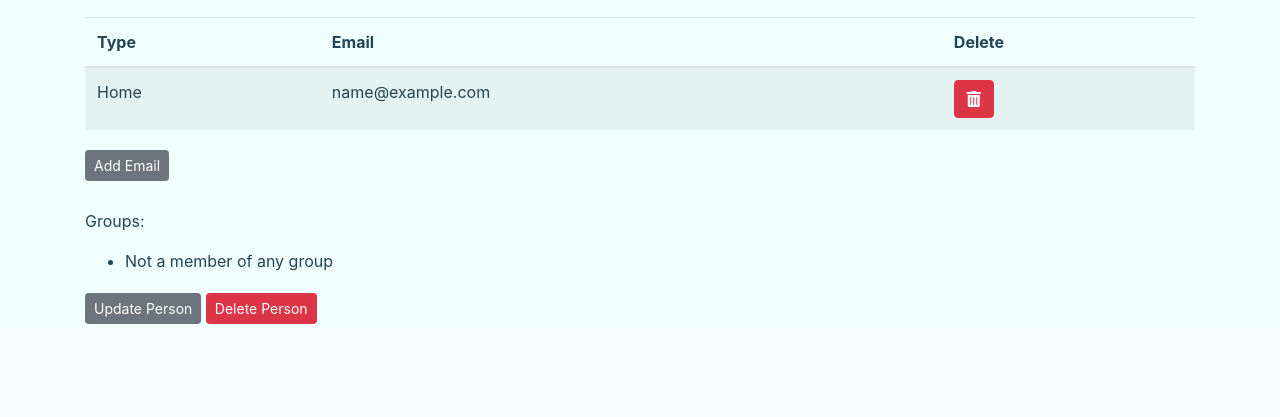
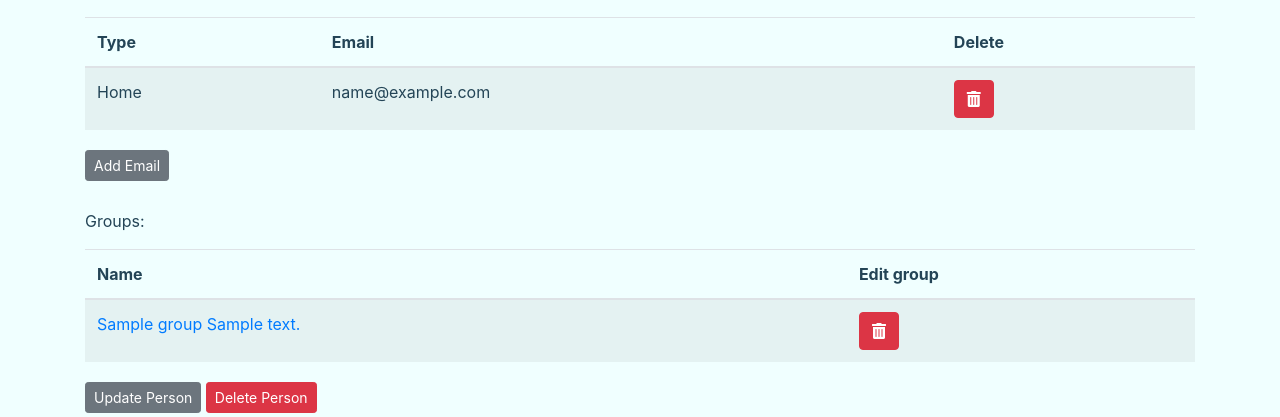
Before and after one commit to AleksandraSandor/WARSZTAT_3_CBOX, a Django app: page /show/1/ in a window 1280 px wide. Shown: the part 500-917 px from the top of the page. Before the commit the page ends 824 px from the top, so only its background shows below. Run offline with Django 3.2, Linux system fonts and the light colour scheme; tables that the repository leaves empty hold one stand-in row (values such as "Sample post"); some libraries are stand-ins or nearby versions.

Commit message:
with groups

```diff
--- a/contact_box/forms.py
+++ b/contact_box/forms.py
@@ -33,7 +33,10 @@ class AddressForm(ModelForm):
 class GroupForm(ModelForm):
     class Meta:
         model = Group
+        exclude = ["people"]
         fields = ('title', 'description', 'persons')
+
+
 
 class SearchForm(forms.Form):
     title = forms.CharField(max_length=128, required=False)
--- a/contact_box/templates/contact_box/all_groups.html
+++ b/contact_box/templates/contact_box/all_groups.html
@@ -19,7 +19,6 @@
                             <th>Edit</th>
                             <th>Delete</th>
                             <th>Details</th>
-                            <th>Add Person</th>
                         </thead>
 
                         <tbody>
@@ -35,9 +34,6 @@
                                     </td>
                                     <td>
                                         <a href="{% url 'group_detail' group.id %}" class="btn btn-info btn-xs" data-toggle="tooltip" title="Info"><span class="fas fa-info xs"></span></a>
-                                    </td>
-                                    <td>
-                                        <a href="{% url 'person_group' group.id %}" class="btn btn-success btn-xs" data-toggle="tooltip" title="Info"><span class="fas fa-info xs"></span></a>
                                     </td>
                                 </tr>
                             {% endfor %}
--- a/contact_box/templates/contact_box/single_person.html
+++ b/contact_box/templates/contact_box/single_person.html
@@ -74,13 +74,27 @@
 <br>
 
             <p class="article-content">Groups:
-                <ul>
-            {% for group in object.groups.all %}
-                        <li><a href="{% url 'group-detail' group.id %}">{{ group }}</a></li>
-                    {% empty %}
-                        <li>Not a member of any group</li>
-                    {% endfor %}
-                </ul>
+                <div class="table-responsive">
+        {% if groups %}
+                    <table id="mytable" class="table table-bordred table-striped">
+                        <thead>
+                            <th>Name</th>
+                            <th>Edit group</th>
+                        </thead>
+                            {% for group in groups %}
+                        <tbody>
+                                <tr>
+                                    <td> <a href="{% url 'edit_group' group.id %}">{{ group }} </a></td>
+                                    <td>
+                                        <a href="{% url 'edit_group' group.id %}" class="btn btn-danger btn-xs" data-toggle="tooltip" title="Delete"><span class="fas fa-trash-alt"></span></a>
+                                    </td>
+                                </tr>
+                            {% endfor %}
+                        </tbody>
+                    </table>
+        {% else %}
+            <li>Not a member of any groups</li>
+        {%  endif %}
             </p>
             <div class="article-metadata">
                 <a class="btn btn-secondary btn-sm mt-1 mb-1" href="{%  url 'modify_person' person.id %}">Update Person</a>
--- a/contact_box/views.py
+++ b/contact_box/views.py
@@ -28,8 +28,9 @@ def show_person(request, id):
     phones = Phone.objects.filter(persons_id=id)
     emails = Email.objects.filter(persons_id=id)
     address = Address.objects.filter(id=person.address_id)
+    groups = Group.objects.filter(persons = id)
     return render(request, 'contact_box/single_person.html',
-                  {'person': person, 'phones': phones, 'emails': emails, 'address': address})
+                  {'person': person, 'phones': phones, 'emails': emails, 'address': address, 'groups': groups})
 
 
 def modify_person(request, id):
@@ -162,6 +163,7 @@ def group_add(request):
         if form.is_valid():
             post = form.save(commit=False)
             post.save()
+            form.save_m2m()
             return redirect('all_groups')
     else:
         form = GroupForm()
@@ -175,6 +177,7 @@ def edit_group(request, id):
         if form.is_valid():
             post = form.save(commit=False)
             post.save()
+            form.save_m2m()
             return redirect('all_groups')
     else:
         form = GroupForm(instance=post)
@@ -188,16 +191,11 @@ def delete_group(request, id):
     return render(request, 'contact_box/group_delete.html')
 
 def group_detail(request, id):
-    # group = get_object_or_404(Group, pk=id)
-    # people = objects.filter(persons_id=id)
-    # emails = Email.objects.filter(persons_id=id)
-    # address = Address.objects.filter(id=person.address_id)
-    # return render(request, 'contact_box/single_person.html',
-    #               {'person': person, 'phones': phones, 'emails': emails, 'address': address})
-    pass
+    group = get_object_or_404(Group, pk=id)
 
-def person_group(request, id):
-    pass
+    return render(request, 'contact_box/single_group.html',
+                  {'group': group})
+
 
 def group_search(request):
     if request.method == "POST":
--- a/project/urls.py
+++ b/project/urls.py
@@ -39,6 +39,5 @@ urlpatterns = [
     path('edit_group/<int:id>/', views.edit_group, name="edit_group"),
     path('delete_group/<int:id>/', views.delete_group, name="delete_group"),
     path('group_detail/<int:id>/', views.group_detail, name="group_detail"),
-    path('person_group/<int:id>/', views.person_group, name="person_group"),
     path('groupSearch/', views.group_search, name="group_search"),
 ]
```
Also changed, not shown: contact_box/templates/contact_box/single_group.html (added, +32 -0 lines).
